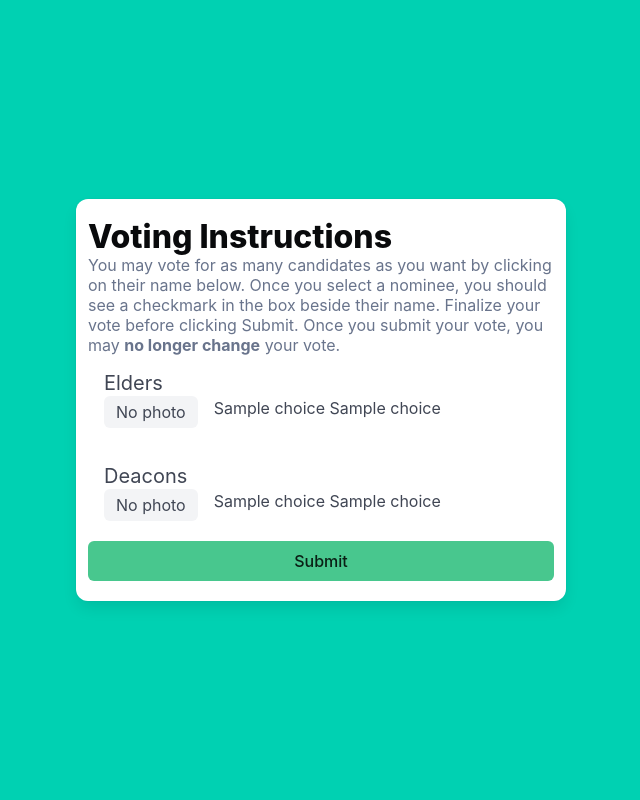
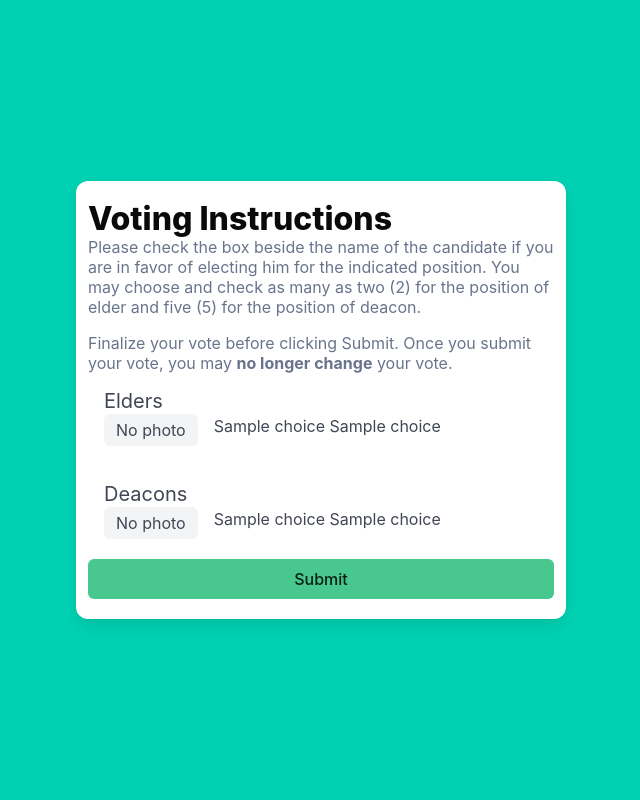
Before and after one commit to Keff1990/voting_app, a Python web app: template voting_app/templates/elections/vote.html in a window 1280 px wide. Shown: the whole page, without its empty margins (319-959 px from the left). Run offline with Jinja, Linux system fonts and the light colour scheme; the template is opened without the code that fills it: most values are stand-ins (such as "Sample title", 1, 10 or a date in 2020); form fields are guessed from the names that the template uses; some libraries are stand-ins or nearby versions.

Commit message:
improved contents

```diff
--- a/voting_app/templates/elections/vote.html
+++ b/voting_app/templates/elections/vote.html
@@ -10,13 +10,13 @@
             <div class="container has-text-black pt-2 pb-4">
                 <h1 class="title has-text-black">Voting Instructions</h1>
 
-                <h2 class="subtitle has-text-grey is-size-6">You may vote for as many candidates as you want by clicking on their name below.
-                    Once you select a nominee, you should see a checkmark in the box beside their name. Finalize your vote before clicking Submit.
-                    Once you submit your vote, you may <b>no longer change</b> your vote.
-                </h2>
+                <div class="subtitle has-text-grey is-size-6 content">
+                  <p>Please check the box beside the name of the candidate if you are in favor of electing him for the indicated position. You may choose and check as many as two (2) for the position of elder and five (5) for the position of deacon.</p>
+                  <p>Finalize your vote before clicking Submit. Once you submit your vote, you may <b>no longer change</b> your vote.</p>
+                </div>
             </div>
 
-          <form action="" method="POST" onSubmit="return confirm('Confirmation: Submit your vote? You can not change your vote after submission. An empty vote counts as an abstain.');">
+          <form action="" method="POST" id="vote-form">
               {{ form.hidden_tag() }}
 
             <div class="field pl-4">
@@ -90,4 +90,22 @@
   </div>
 </section>
 
+<script>
+document.addEventListener('DOMContentLoaded', function () {
+  const form = document.getElementById('vote-form');
+  if (!form) {
+    return;
+  }
+
+  form.addEventListener('submit', function (event) {
+    const hasSelection = form.querySelectorAll('input[type="checkbox"]:checked').length > 0;
+    if (!hasSelection) {
+      const proceed = window.confirm('An empty vote counts as an abstain. You can not change your vote after submission. Submit your vote?');
+      if (!proceed) {
+        event.preventDefault();
+      }
+    }
+  });
+});
+</script>
 {% endblock %}
```
Also changed, not shown: voting_app/templates/elections/login.html (+6 -3 lines), 1 other file.
